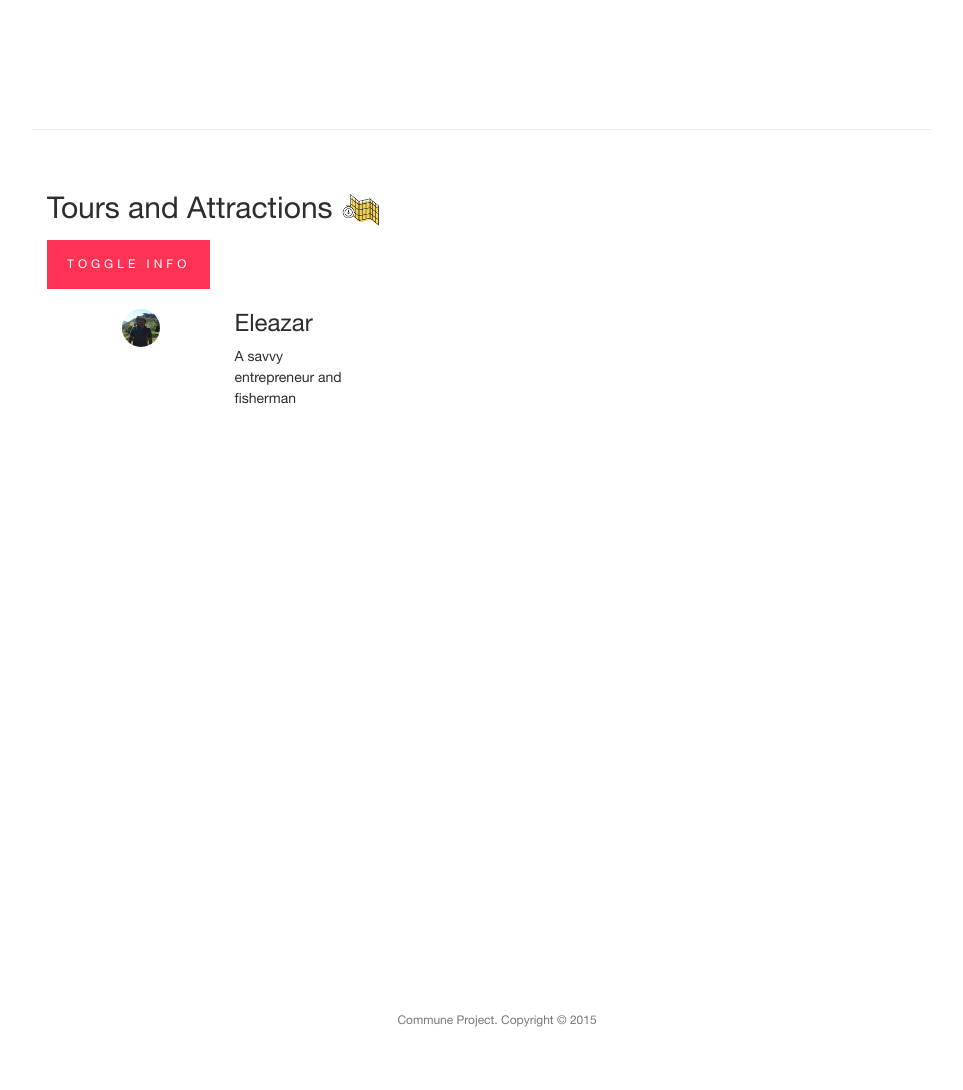
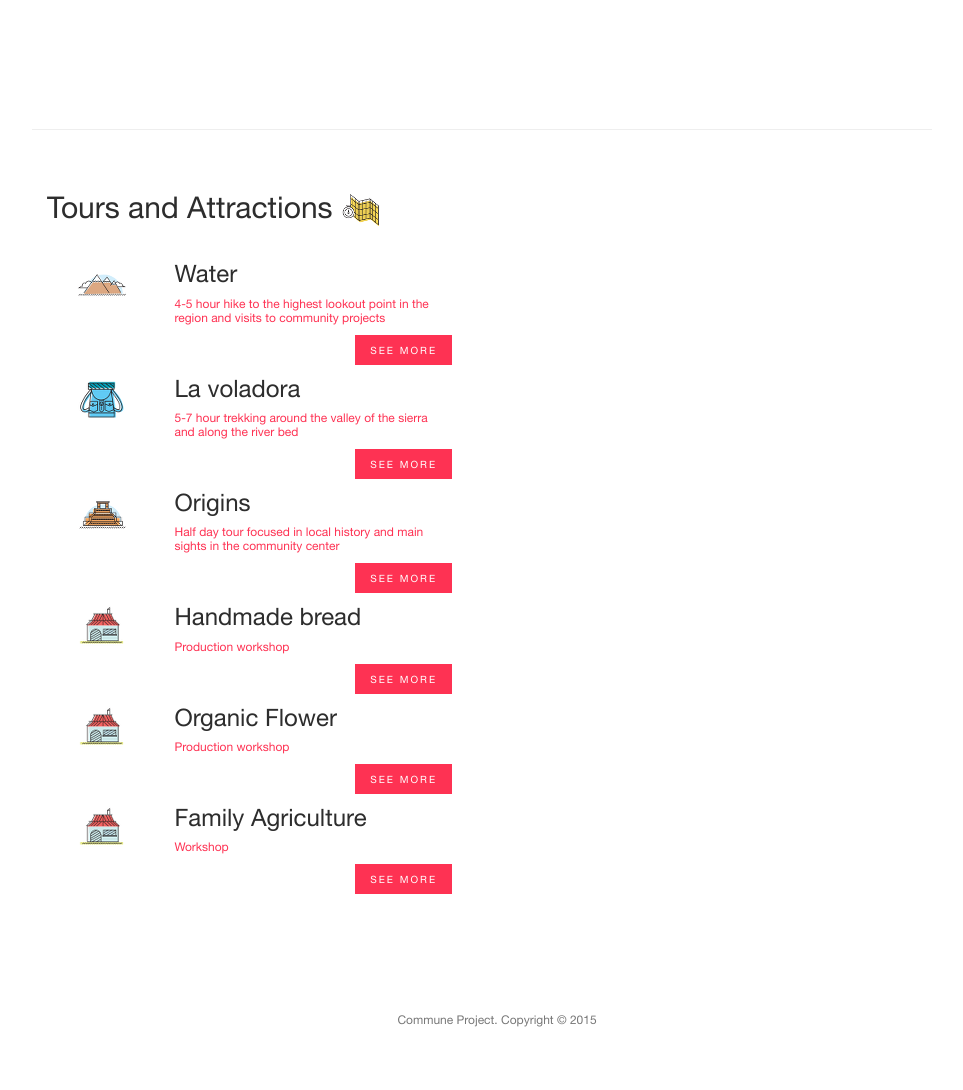
Before and after one commit to sfmb-mx/testing.bizland.biz, a PHP site: page /yahuiche.html in a window 1280 px wide. Shown: the part 1475-2565 px from the top of the page, without its empty margins (143-1106 px from the left). Run offline with PHP 8.4, Linux system fonts and the light colour scheme; some web fonts are replaced.

Commit message:
Yahuiche community attractions v0.0.46

```diff
--- a/index.html
+++ b/index.html
@@ -305,8 +305,8 @@
 
                     <div class="aboutyahuiche col-md-12">
                         <section class="col-md-4 text-center">
-                            <a href="#team" class="scroll hidden-sm hidden-xs"><img data-no-retina alt="Yahuiche" title="Yahuiche_Oaxaca" src="images/portfolio_thumbs/c01.jpg" class="img-thumbnail"></a>
-                            <a href="#team" class="scroll hidden-lg hidden-md"><img data-no-retina alt="Yahuiche" title="Yahuiche_Oaxaca" src="images/portfolio_thumbs/c01_s.jpg" class="img-thumbnail"></a>
+                            <a href="yahuiche.html" class="hidden-sm hidden-xs"><img data-no-retina alt="Yahuiche" title="Yahuiche_Oaxaca" src="images/portfolio_thumbs/c01.jpg" class="img-thumbnail"></a>
+                            <a href="yahuiche.html" class="hidden-lg hidden-md"><img data-no-retina alt="Yahuiche" title="Yahuiche_Oaxaca" src="images/portfolio_thumbs/c01_s.jpg" class="img-thumbnail"></a>
                         </section>
 
                         <section class="col-md-8">
--- a/stylesheets/main.css
+++ b/stylesheets/main.css
@@ -53,6 +53,7 @@ a:focus {
     display: block;
     display: inline-block;
 }
+
 p{
     color: #777;
     font-family: 'Conv_HelveticaNeue', 'Open Sans', sans-serif; font-weight:300;
@@ -1874,3 +1875,30 @@ fieldset h1 {
     margin-top:     4px;
     padding-top:    4px;
 }
+
+.small{
+    font-family: 'Conv_HelveticaNeue', 'Open Sans', sans-serif; font-weight:300;
+    font-size: 12px;
+    line-height: 14px;
+}
+
+.btn-odin-small{
+    border-radius: 0px;
+    text-decoration: none;
+    padding: 10px 15px;
+    font-size: 10px;
+    line-height: 10px;
+    text-transform: uppercase;
+    font-family: 'Conv_HelveticaNeue', 'Montserrat', sans-serif; font-weight:400;
+    letter-spacing: 2px;
+    -webkit-transition: all .4s ease-in-out;
+    -moz-transition: all .4s ease-in-out;
+    -ms-transition: all .4s ease-in-out;
+    -o-transition: all .4s ease-in-out;
+    transition: all .4s ease-in-out;
+}
+
+.right{
+    position: absolute;
+    right: 0px;
+}
--- a/yahuiche.html
+++ b/yahuiche.html
@@ -231,30 +231,105 @@
                     <div class="row col-md-12">
                         <hr class="pad-20">
 
-                        <article class="animated col-md-5" data-fx="fadeInUp">
+                        <article class="animated col-md-6" data-fx="fadeInUp">
                             <h2 class="dark">
                                 <span>Tours and Attractions</span>
                                 <span><img alt="Yahuiche Attractions" title="Yahuiche Oaxaca attractions" src="images/icons/attractionsIcon.png"></span>
                             </h2>
 
-                            <button id="tButton" class="btn btn-odin btn-odin-red">Toggle info</button>
-
                             <section class="col-md-12 pad-20">
-                                <div class="team-stage col-md-6">
-                                    <img data-no-retina alt="Eleazar" title="Eleazar" class="img-responsive" src="images/team/yEleazar.jpg"/>
+                                <div class="col-md-3">
+                                    <img data-no-retina alt="Water" title="Water" class="img-responsive" src="images/icons/t01.png"/>
                                 </div>
-                                <div class="col-md-6">
-                                    <h3 class="dark">Eleazar</h3>
-                                    <p class="dark">
-                                        A savvy entrepreneur and fisherman
+                                <div class="col-md-9">
+                                    <h3 class="dark">Water</h3>
+                                    <p class="red small">
+                                        4-5 hour hike to the highest lookout point in the region and visits to community projects
                                     </p>
+                                    <div class="right">
+                                        <button id="tButton" class="btn btn-odin-small btn-odin-red">See more</button>
+                                    </div>
                                 </div>
                             </section>
 
+                            <section class="col-md-12 pad-20">
+                                <div class="col-md-3">
+                                    <img data-no-retina alt="Water" title="Water" class="img-responsive" src="images/icons/t02.png"/>
+                                </div>
+                                <div class="col-md-9">
+                                    <h3 class="dark">La voladora</h3>
+                                    <p class="red small">
+                                        5-7 hour trekking around the valley of the sierra and along the river bed
+                                    </p>
+                                    <div class="right">
+                                        <button id="tButton" class="btn btn-odin-small btn-odin-red">See more</button>
+                                    </div>
+                                </div>
+                            </section>
+
+                            <section class="col-md-12 pad-20">
+                                <div class="col-md-3">
+                                    <img data-no-retina alt="Water" title="Water" class="img-responsive" src="images/icons/t03.png"/>
+                                </div>
+                                <div class="col-md-9">
+                                    <h3 class="dark">Origins</h3>
+                                    <p class="red small">
+                                        Half day tour focused in local history and main sights in the community center
+                                    </p>
+                                    <div class="right">
+                                        <button id="tButton" class="btn btn-odin-small btn-odin-red">See more</button>
+                                    </div>
+                                </div>
+                            </section>
+
+                            <section class="col-md-12 pad-20">
+                                <div class="col-md-3">
+                                    <img data-no-retina alt="Water" title="Water" class="img-responsive" src="images/icons/t04.png"/>
+                                </div>
+                                <div class="col-md-9">
+                                    <h3 class="dark">Handmade bread</h3>
+                                    <p class="red small">
+                                        Production workshop
+                                    </p>
+                                    <div class="right">
+                                        <button id="tButton" class="btn btn-odin-small btn-odin-red">See more</button>
+                                    </div>
+                                </div>
+                            </section>
+
+                            <section class="col-md-12 pad-20">
+                                <div class="col-md-3">
+                                    <img data-no-retina alt="Water" title="Water" class="img-responsive" src="images/icons/t04.png"/>
+                                </div>
+                                <div class="col-md-9">
+                                    <h3 class="dark">Organic Flower</h3>
+                                    <p class="red small">
+                                        Production workshop
+                                    </p>
+                                    <div class="right">
+                                        <button id="tButton" class="btn btn-odin-small btn-odin-red">See more</button>
+                                    </div>
+                                </div>
+                            </section>
+
+                            <section class="col-md-12 pad-20">
+                                <div class="col-md-3">
+                                    <img data-no-retina alt="Water" title="Water" class="img-responsive" src="images/icons/t04.png"/>
+                                </div>
+                                <div class="col-md-9">
+                                    <h3 class="dark">Family Agriculture</h3>
+                                    <p class="red small">
+                                        Workshop
+                                    </p>
+                                    <div class="right">
+                                        <button id="tButton" class="btn btn-odin-small btn-odin-red">See more</button>
+                                    </div>
+                                </div>
+                            </section>
 
                         </article>
 
-                        <article class="col-md-7">
+                        <article class="col-md-6">
 
                         </article>  <!-- Tours and attractions section end -->
 
```
Also changed, not shown: images/icons/attractionsIcon.png, images/icons/locationIcon.png, images/icons/service01.png, images/icons/service02.png, images/icons/t01.png (added), images/icons/t02.png (added), images/icons/t03.png (added), images/icons/t04.png (added).
